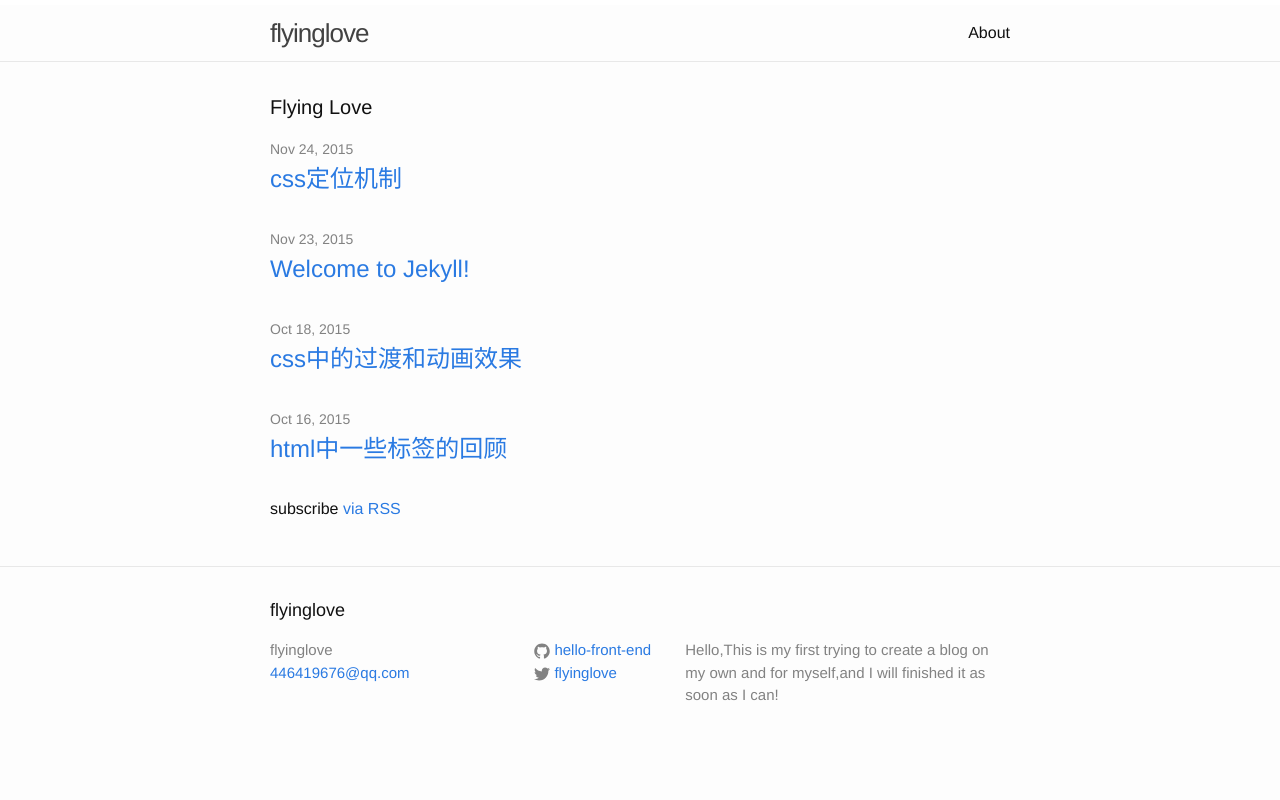
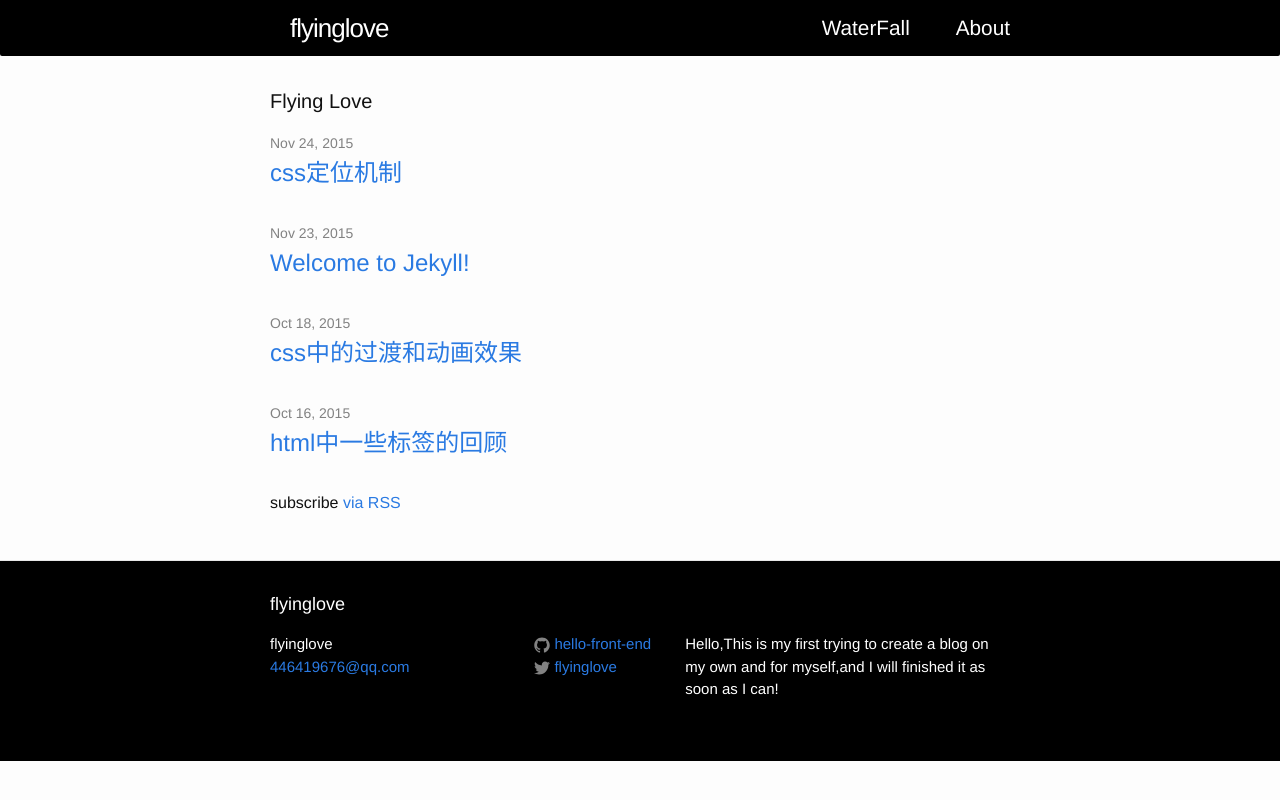
Before and after one commit to hello-front-end/hello-front-end.github.io, a Jekyll site: the page built from index.html, in a window 1280 px wide. Shown: the top 800 px of the page. Built offline with Jekyll 4.4.1, drawn with Linux system fonts in a browser that asks for light colours.

Commit message:
third commit

```diff
--- a/_includes/header.html
+++ b/_includes/header.html
@@ -12,8 +12,8 @@
           <path fill="#424242" d="M18,13.516C18,14.335,17.335,15,16.516,15H1.484C0.665,15,0,14.335,0,13.516l0,0 c0-0.82,0.665-1.484,1.484-1.484h15.031C17.335,12.031,18,12.696,18,13.516L18,13.516z"/>
         </svg>
       </a>
-
       <div class="trigger">
+          <a class="page-link" href="http://flyinglove.github.io/js">WaterFall</a>
         {% for my_page in site.pages %}
           {% if my_page.title %}
           <a class="page-link" href="{{ my_page.url | prepend: site.baseurl }}">{{ my_page.title }}</a>
--- a/css/style.css
+++ b/css/style.css
@@ -1,6 +1,27 @@
-header.site-header {
-	border-top-color: #fff;
+header.site-header{
+	/*border-top-color: #fff;*/
+	border: none;
+	background-color: black;
+	font-size: 1.3em;
+	border-bottom-left-radius: 2px;
+	border-bottom-right-radius: 2px;
+	/*color:#fff;*/
 }
-a:hover {
+footer {
+	background-color: black;
+	color: #fff;
+
+}
+footer.site-footer div.footer-col{
+	color: #fff;
+}
+header.site-header div.wrapper a.site-title,header.site-header div.wrapper div.trigger a.page-link {
+	margin-left: 20px;
+	color: #fff;
+}
+ a:hover {
 	text-decoration: none;
 }
+footer a:hover {
+	color: #fff;
+}
```
